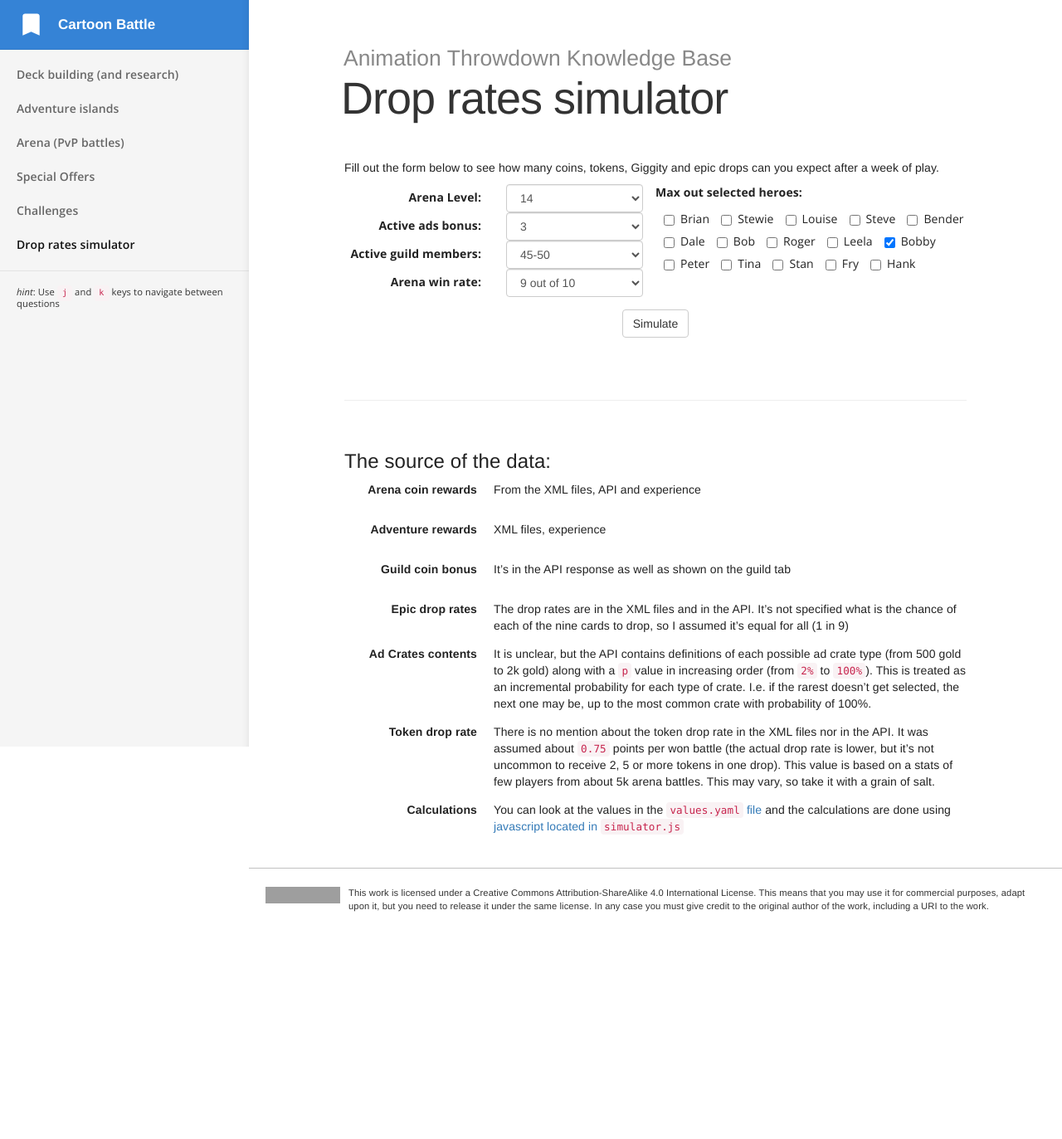
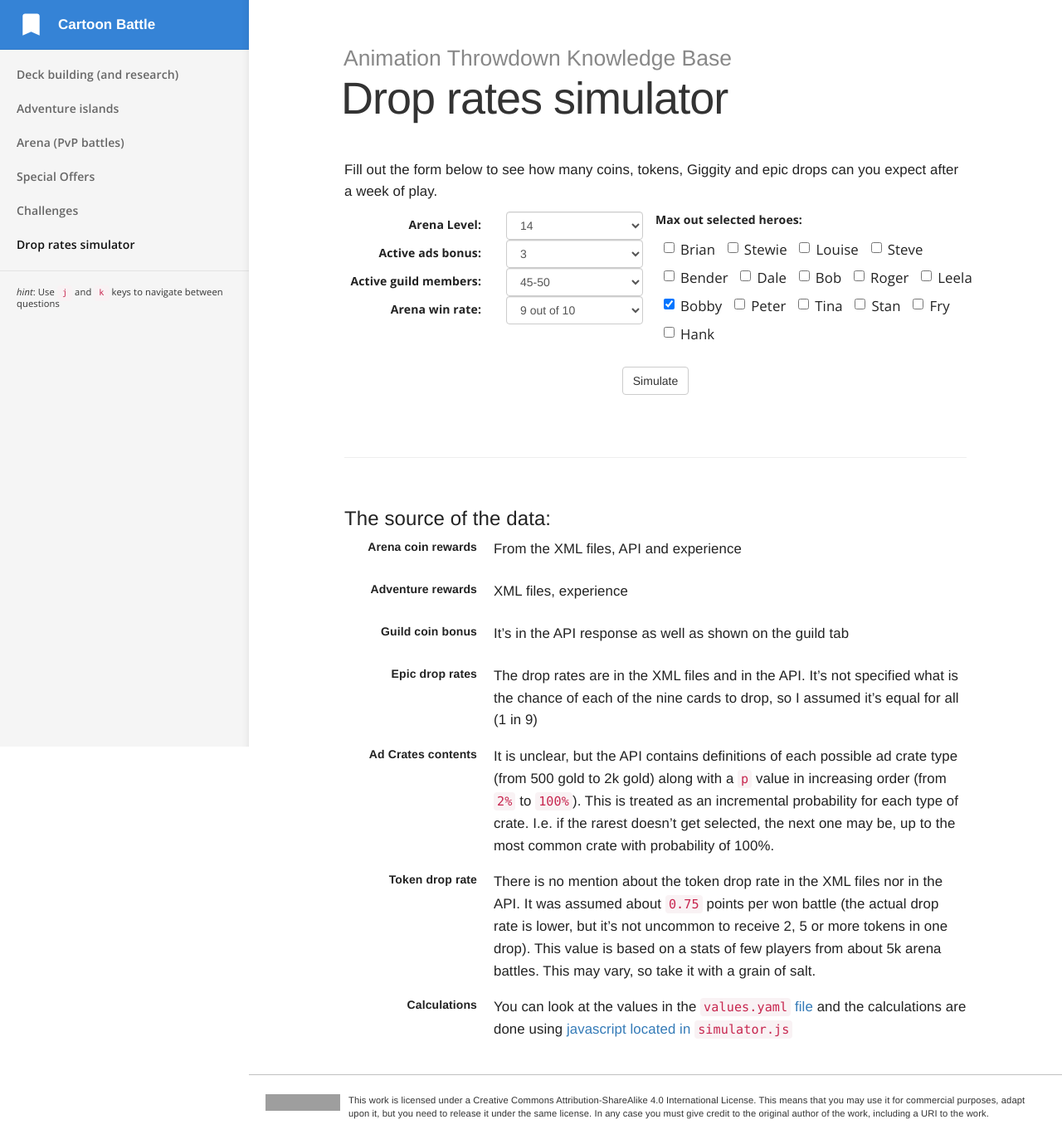
Before and after one commit to cartoon-battle/cartoon-battle.github.io, a Jekyll site: the page built from simulator.html, in a window 1280 px wide. Shown: the whole page at 83% size. Built offline with Jekyll 4.4.1, drawn with Linux system fonts in a browser that asks for light colours; before the commit the page ends 1124 px from its top, so only the background shows below that; grey boxes are pictures that could not be loaded.

Commit message:
bootstrap layout

```diff
--- a/_layouts/default.html
+++ b/_layouts/default.html
@@ -9,6 +9,7 @@
 
 		<link rel="stylesheet" href="//fonts.googleapis.com/css?family=Merriweather:400,400italic,700,700italic|Open+Sans:400,400italic,600,600italic,700,700italic|Inconsolata:400,700">
 		<link rel="stylesheet" href="{{ site.baseurl }}/css/main.css">
+		<link rel="stylesheet" href="https://maxcdn.bootstrapcdn.com/bootstrap/3.3.7/css/bootstrap.min.css" integrity="sha384-BVYiiSIFeK1dGmJRAkycuHAHRg32OmUcww7on3RYdg4Va+PmSTsz/K68vbdEjh4u" crossorigin="anonymous">
 
 		{% if jekyll.environment == 'production' and site.google_analytics_key != '' %}
 			<script>
--- a/_sass/_layout.scss
+++ b/_sass/_layout.scss
@@ -160,6 +160,11 @@
 	position: relative;
 	background-color: $content-background-color;
 	color: $content-color;
+
+	p, li, dd, blockquote {
+		line-height: 1.6;
+		font-size: 1.2em;
+	}
 
 	h3::before {
 		content: "";
--- a/_sass/_typography.scss
+++ b/_sass/_typography.scss
@@ -84,7 +84,7 @@
 	font-size: 2rem;
 }
 
-a {
+h1 a, h2 a, h3 a, a {
 	color: #4A4A4A;
 	transition: color 0.2s ease;
 }
--- a/simulator.html
+++ b/simulator.html
@@ -2,12 +2,6 @@
 title: Drop rates simulator
 weight: 10
 ---
-
-<!-- Latest compiled and minified CSS -->
-<link rel="stylesheet" href="https://maxcdn.bootstrapcdn.com/bootstrap/3.3.7/css/bootstrap.min.css" integrity="sha384-BVYiiSIFeK1dGmJRAkycuHAHRg32OmUcww7on3RYdg4Va+PmSTsz/K68vbdEjh4u" crossorigin="anonymous">
-
-<!-- Latest compiled and minified JavaScript -->
-<!-- <script src="https://maxcdn.bootstrapcdn.com/bootstrap/3.3.7/js/bootstrap.min.js" integrity="sha384-Tc5IQib027qvyjSMfHjOMaLkfuWVxZxUPnCJA7l2mCWNIpG9mGCD8wGNIcPD7Txa" crossorigin="anonymous"></script> -->
 
 <form class="form-horizontal"
 			data-income="{{ site.data.values.daily_income }}"
```
